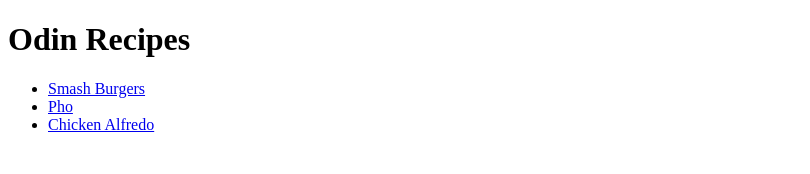
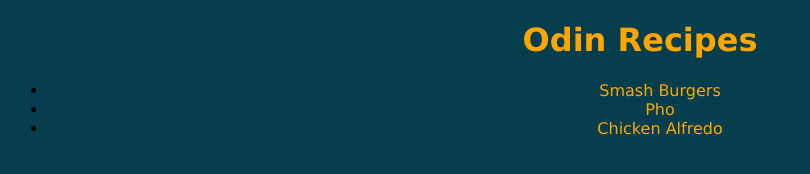
Before and after one commit to HudeerKhan/odin-recipes, a plain HTML site: page index.html in a window 1280 px wide. Shown: the whole page, without its empty margins (0-810 px from the left). Drawn offline with Linux system fonts and the light colour scheme.

Commit message:
add style to front page using css

```diff
--- a/index.html
+++ b/index.html
@@ -4,13 +4,20 @@
     <meta charset="UTF-8" />
     <meta name="viewport" content="width=device-width, initial-scale=1.0" />
     <title>Odin Recipes</title>
+    <link rel="stylesheet" href="style.css" />
   </head>
   <body>
     <h1>Odin Recipes</h1>
-    <ul>
-      <li><a href="./recipes/smash-burger.html">Smash Burgers</a></li>
-      <li><a href="./recipes/pho.html">Pho</a></li>
-      <li><a href="./recipes/chicken-alfredo.html">Chicken Alfredo</a></li>
+    <ul class="list">
+      <li>
+        <a class="link" href="./recipes/smash-burger.html">Smash Burgers</a>
+      </li>
+      <li><a class="link" href="./recipes/pho.html">Pho</a></li>
+      <li>
+        <a class="link" href="./recipes/chicken-alfredo.html"
+          >Chicken Alfredo</a
+        >
+      </li>
     </ul>
   </body>
 </html>
--- /dev/null
+++ b/style.css
@@ -0,0 +1,18 @@
+* {
+  background-color: rgb(7, 62, 78);
+  font-family: Verdana, Geneva, Tahoma, sans-serif;
+}
+
+h1 {
+  color: orange;
+  text-align: center;
+}
+
+.list {
+  text-align: center;
+}
+.link {
+  text-decoration: none;
+  text-align: center;
+  color: orange;
+}
```
